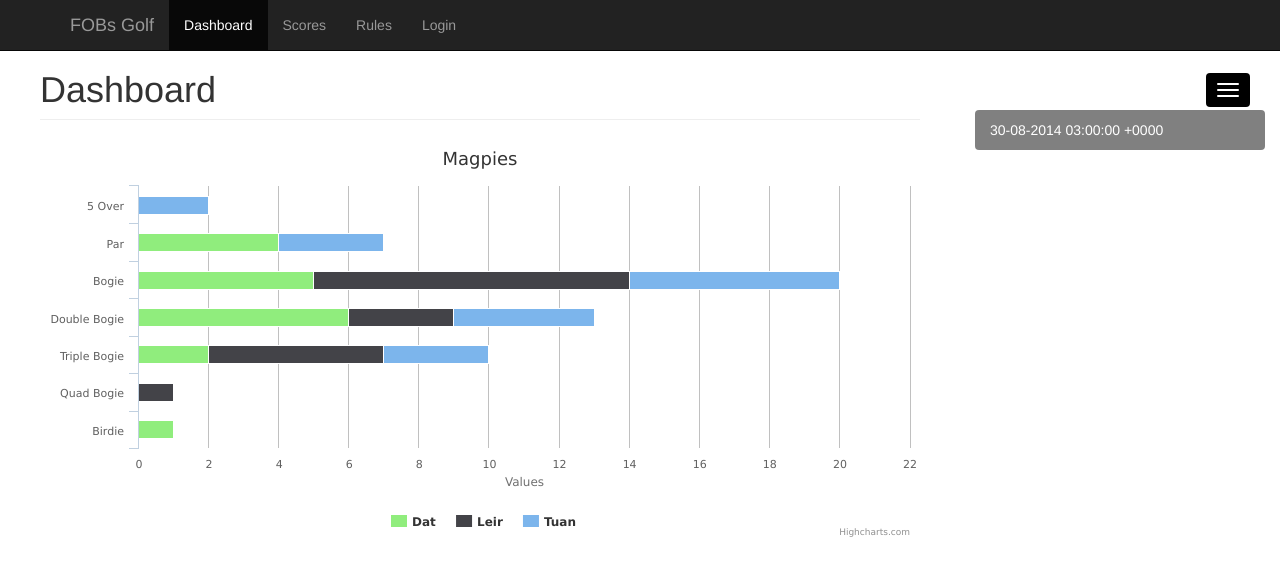
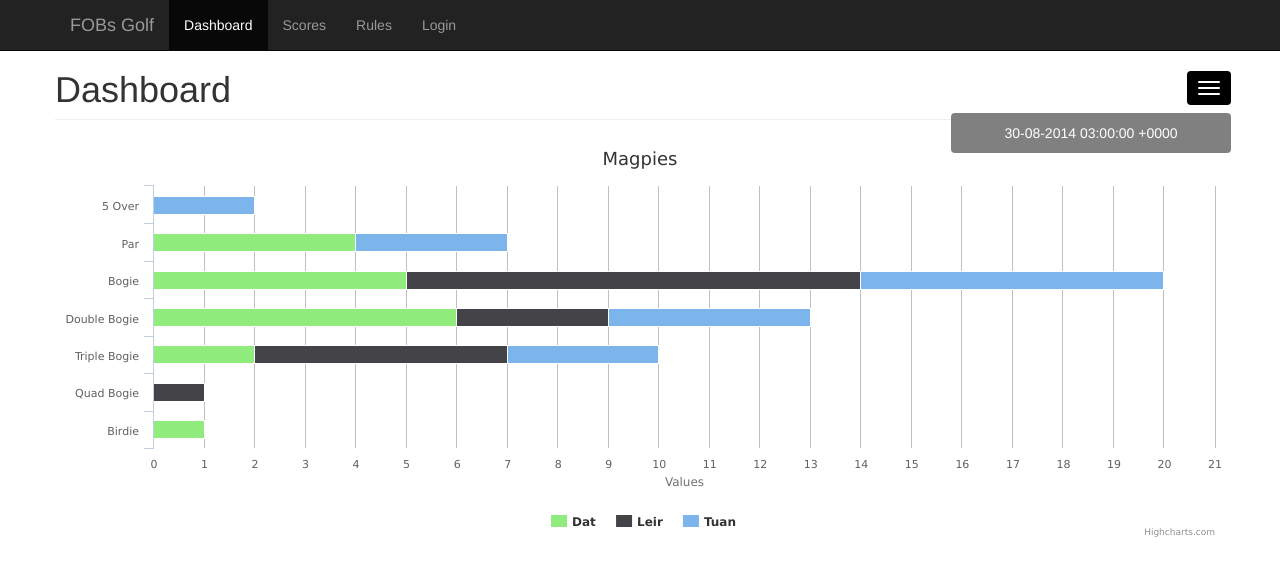
Before and after one commit to fobsgolf/fobsgolf.github.io, a plain HTML site: page index.html at #/dashboard in a window 1280 px wide. Both pictures are taken after a click on the button "Toggle navigation". Drawn offline with Linux system fonts and the light colour scheme.

Commit message:
Added dash menu toggle

```diff
--- a/src/clients/web/css/core.css
+++ b/src/clients/web/css/core.css
@@ -10,11 +10,21 @@ body {
 
 .nav, .pagination, .carousel, .panel-title a { cursor: pointer; }
 
+.menu-container {
+    position: absolute;
+    top: 0;
+    margin-top: 68px;
+    width: 95%;
+}
+
+.menu-container div {
+    overflow: hidden;
+}
+
 .custom-menu {
     background-color: black;
     position: relative;
     float: right;
-    margin-right: 15px;
     padding: 9px 10px;
     margin-top: 3px;
     margin-bottom: 8px;
@@ -23,6 +33,7 @@ body {
     border-radius: 4px;
     width: 44px;
     height: 34px;
+    display: block;
 }
 
 .custom-menu .icon-bar {
@@ -40,8 +51,10 @@ body {
 .custom-menu-items {
     display: block;
     position: relative;
-    margin-top: 40px;
     color: white;
+    width: 280px;
+    float: right;
+    text-align: center;
 }
 
 .custom-menu-items li>a {
@@ -51,5 +64,4 @@ body {
 
 .custom-menu-items li:hover, .custom-menu-items li>a:hover {
     background-color: black;
-
 }
--- a/src/clients/web/js/controllers/dashboardCtrl.js
+++ b/src/clients/web/js/controllers/dashboardCtrl.js
@@ -2,4 +2,21 @@ app.controller("dashboardCtrl", function($scope, $location, graphService) {
     $scope.graphTitle = "Par";
     $scope.series = graphService.getPieStats();
     $scope.collapsed = true;
+    $scope.selectedDate = ($scope.series &&
+                           $scope.series.data &&
+                           ($scope.series.data.length > 0)) ? $scope.series.data[0].date : '';
+
+    $scope.dateClicked = function(day) {
+        $scope.collapsed = true;
+        $scope.selectedDate = day.date;
+    }
+
+    $scope.$watch('series', function(newVal) {
+        if(typeof newVal !== 'undefined') {
+            $scope.selectedDate =
+                ($scope.series &&
+                $scope.series.data &&
+                ($scope.series.data.length > 0)) ? $scope.series.data[0].date : '';
+        }
+    });
 })
--- a/src/clients/web/js/services/graphService.js
+++ b/src/clients/web/js/services/graphService.js
@@ -1,6 +1,6 @@
 app.service("graphService", function($rootScope, scoreService) {
     var methods = {},
-        pieStats = {data: []};
+        pieStats = {'data': []};
 
     $rootScope.graphServiceTally = scoreService.getStrokeTally();
 
@@ -120,6 +120,8 @@ app.service("graphService", function($rootScope, scoreService) {
                 }
             }
             pieStats.data.push(entry);
+            console.info('pushed ')
+            console.info(entry)
         }
     }
 
--- a/src/clients/web/js/widgets/graph.js
+++ b/src/clients/web/js/widgets/graph.js
@@ -6,7 +6,8 @@ app.directive('fobsGraph', function() {
             title: '@',
             id: '@',
             series: '=',
-            type: '@'
+            type: '@',
+            filter: '='
         },
         controller: function($scope) {
             var options = {
@@ -50,22 +51,35 @@ app.directive('fobsGraph', function() {
             }
 
 
-
-            $scope.$watch('series', function(newVal) {
-                if(typeof newVal !== 'undefined') {
+            function updateGraph() {
                 if($scope.series.length > 0) {
-                        var series = $scope.series[0].series;
+                    for(var card in $scope.series) {
+                        if($scope.series[card].date === $scope.filter) {
+                            var series = $scope.series[card].series;
                             options.xAxis = {
-                            categories: $scope.series[0].categories
+                                categories: $scope.series[card].categories
                             }
-                        options.title.text = $scope.series[0].name;
+                            options.title.text = $scope.series[card].name;
                             $scope.chart = new Highcharts.Chart(options);
 
                             for(var s in series) {
                                 $scope.chart.addSeries(series[s]);
                             }
+                        }
+                    }
+                }
+            }
 
+            $scope.$watch('series', function(newVal) {
+                if(typeof newVal !== 'undefined') {
+                    updateGraph();
                 }
+            });
+
+            $scope.$watch('filter', function(newVal, oldVal) {
+                if((typeof newVal !== 'undefined') &&
+                   (newVal !== oldVal)) {
+                    updateGraph();
                 }
             });
         },
--- a/src/clients/web/partials/controllers/dashboard.html
+++ b/src/clients/web/partials/controllers/dashboard.html
@@ -1,27 +1,26 @@
 <div class="dash container-fluid">
-    <div class="row">
-        <div class="col-sm-9 main">
+    <div class="col-sm-12 main">
         <h1 class="page-header">Dashboard</h1>
         <div class="row placeholders">
             <div class="col-xs-12 placeholder">
-                    <fobs-graph type="bar" id="par" class="img-responsive" title="{{graphTitle}}" series="series.data"></fobs-graph>
+                <fobs-graph type="bar" id="par" class="img-responsive" title="{{graphTitle}}" series="series.data" filter="selectedDate"></fobs-graph>
             </div>
         </div>
 
     </div>
-        <div class="col-sm-3">
+    <div class="menu-container">
+        <div>
             <button class="custom-menu" ng-click="collapsed = !collapsed">
                 <span class="sr-only">Toggle navigation</span>
                 <span class="icon-bar"></span>
                 <span class="icon-bar"></span>
                 <span class="icon-bar"></span>
             </button>
+        </div>
         <div ng-if="!collapsed" class="custom-menu-items">
             <ul class="nav nav-pills nav-stacked">
-                    <li ng-repeat="day in series.data"><a href="#/dashboard">{{day.date * 1000 | date:'dd-MM-yyyy HH:mm:ss Z'}}</a></li>
+                <li ng-repeat="day in series.data" ng-click="dateClicked(day)"><a href="">{{day.date * 1000 | date:'dd-MM-yyyy HH:mm:ss Z'}}</a></li>
             </ul>
-            </div>
-
         </div>
     </div>
 </div>
```
Lines whose indentation alone changed are shown as unchanged.
